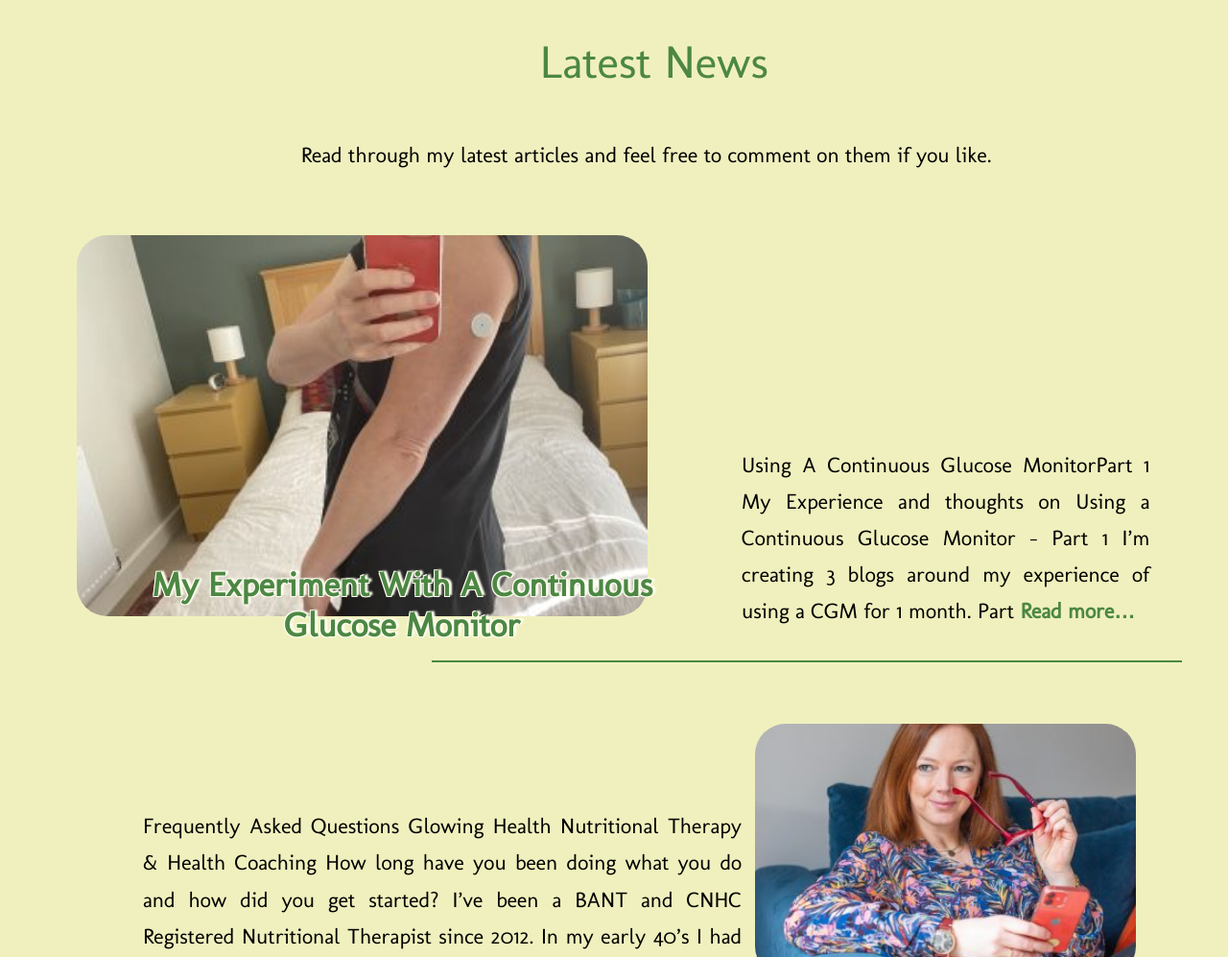
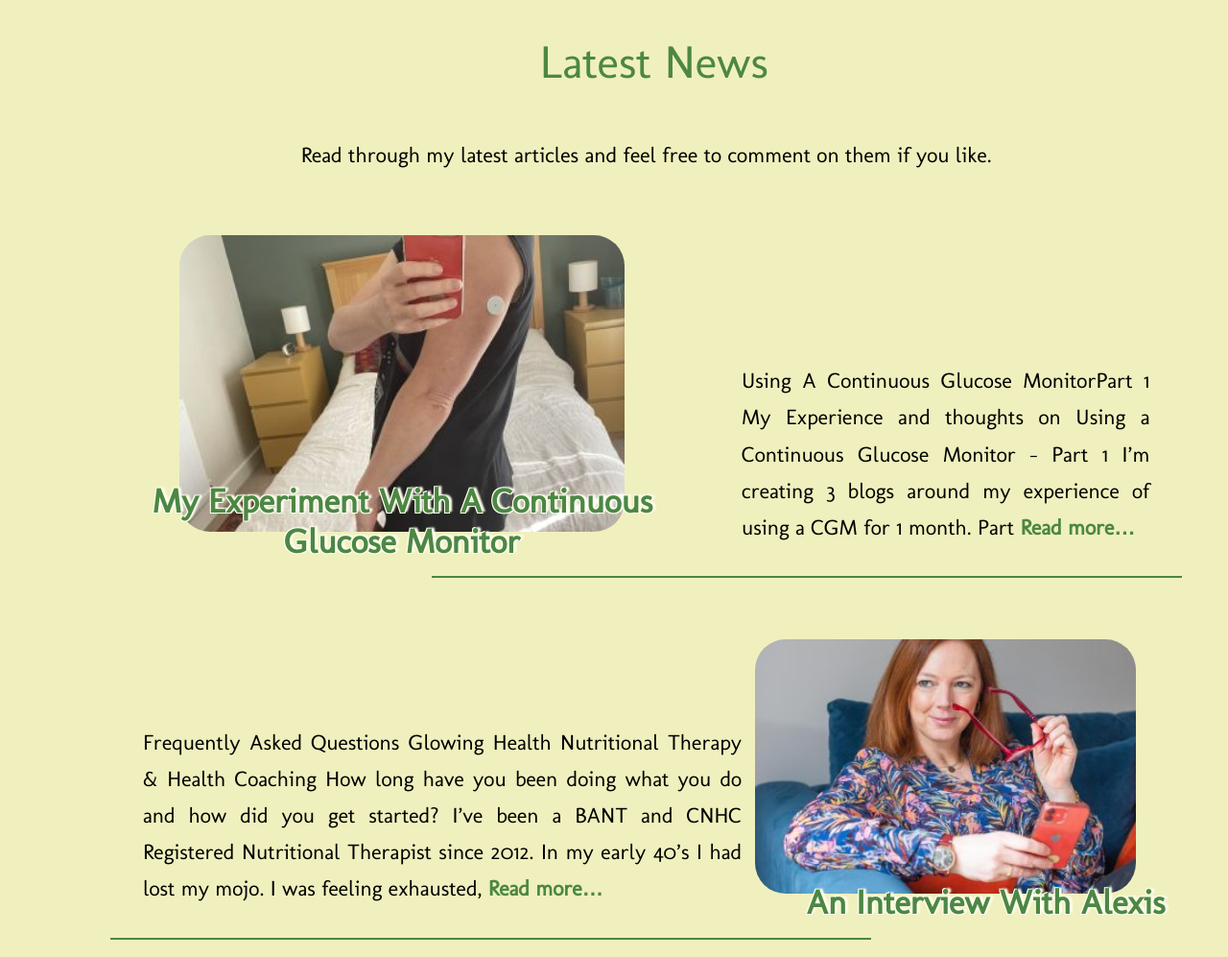
Before and after one commit to AnneCreeYates/black-nova-test, a plain HTML site: page index.html in a window 1280 px wide. Shown: the part 5042-6039 px from the top of the page at 96% size. Drawn offline with Linux system fonts and the light colour scheme.

Commit message:
in html: added the wrapper of the content withou header and footer to make the scaling easier; in styles added max-width and margin for content-no-header-and-footer div, added max width and corrected grid area for entry-1

```diff
--- a/index.html
+++ b/index.html
@@ -66,6 +66,7 @@
       <div class = "logo"><img src = "assets\cropped-LOGO-1.png" alt = "Alexis Prior logo"></div>
     </header>
 
+    <div class = "content-no-header-and-footer">
       <section class = "hero">
         <h1 class = "glow-title">Glow!</h1>
         <h2 class = "glow-title2">Nutritional Therapy & Health Coaching For Midlife Women</h2>
@@ -202,7 +203,7 @@
         <!-- </div> -->
 
       </section>
-
+    </div>
     <footer>
       <h1 class = "follow-us">Follow Us</h1>
       <ul>
--- a/styles.css
+++ b/styles.css
@@ -1006,6 +1006,11 @@ footer {
       transform: rotateX(24deg);
     }
 
+    .content-no-header-and-footer {
+      max-width: 86em;
+      margin: 0 auto;
+    }
+
     .main-content {
       width: 90%;
       grid-template-columns: repeat(6, 1fr);
@@ -1115,29 +1120,20 @@ footer {
       grid-area: 3/3/4/5;
     }
 
-    /* .latest-news {
-      grid-template-columns: 1fr 50% 1fr;
-    }
-
-    .latest-news__h1{
-      grid-area: 1/2/2/7;
-    }
-
-    .article-intro {
-      grid-area: 2/2/3/6;
-      text-align: center;
-      padding: 0 0 3em 0;
-    }
 
     .entry-1 {
-      grid-area: 3/1/4/3;
-      justify-self: center;
-    }
-
-    .article-title-1 {
+      max-width: 35em;
       grid-area: 3/2/4/3;
     }
 
+
+
+    /* .article-title-1 {
+      grid-area: 3/2/4/3;
+
+    } */
+
+    /*
     .description-1 {
       grid-area: 3/3/4/6;
       font-size: 1.3em;
```
Lines whose indentation alone changed are shown as unchanged.
